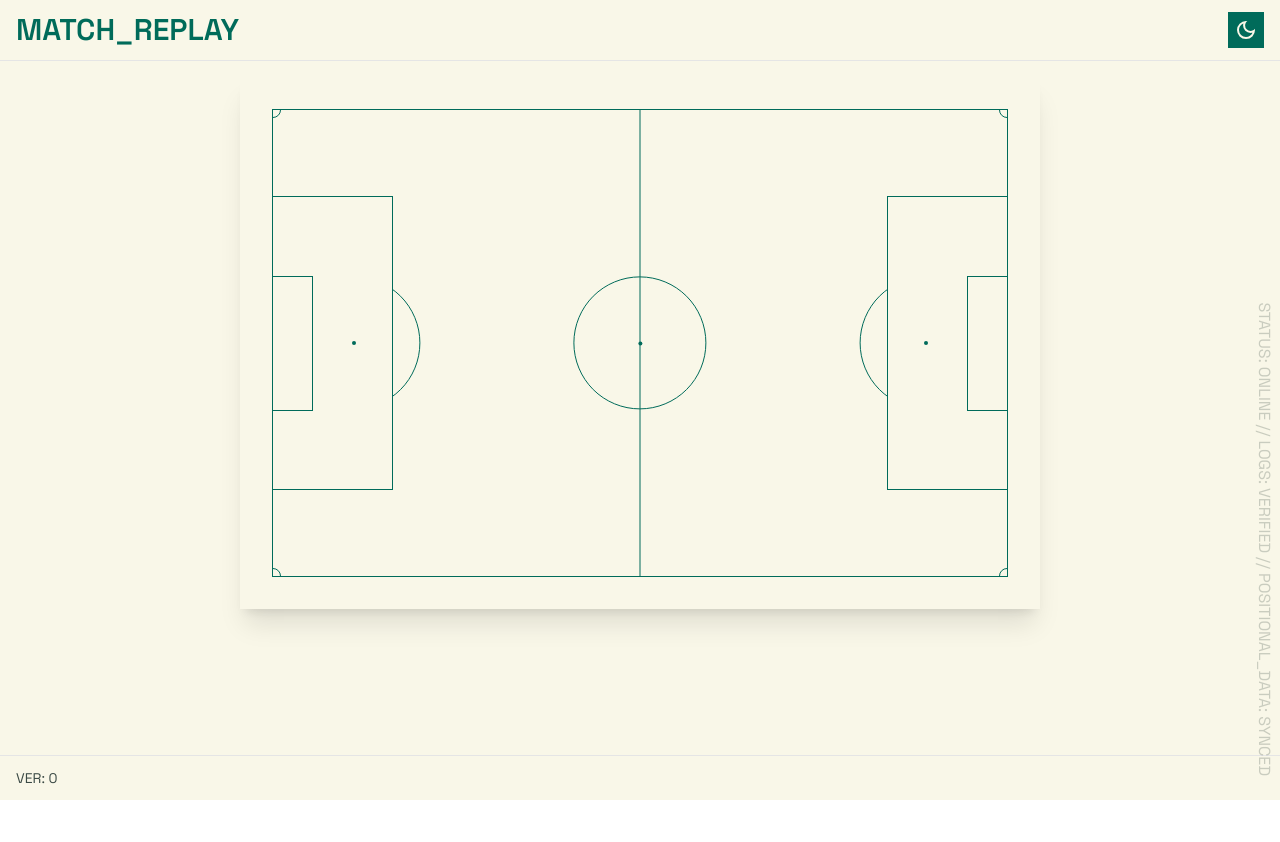
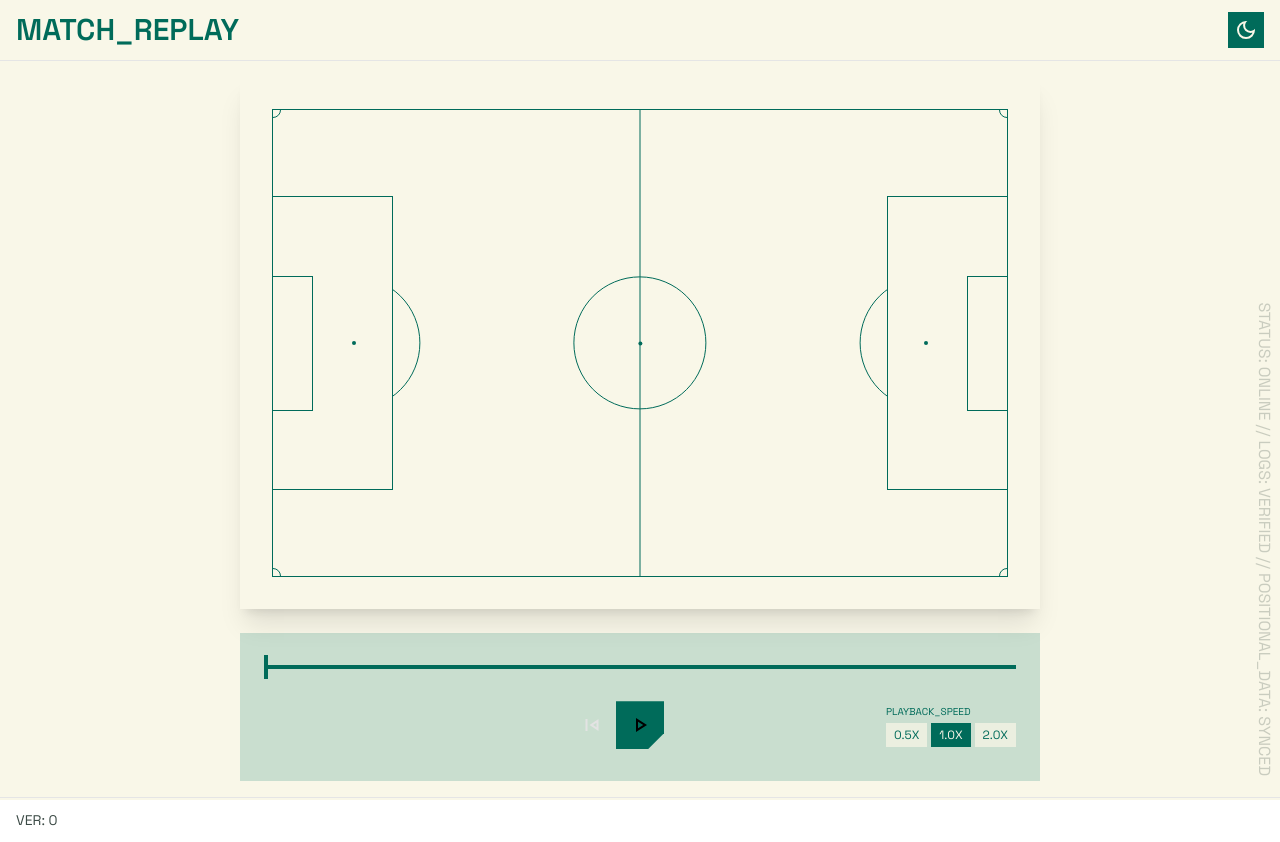
Before and after one commit to lpatino10/soccer-position-tracker, a SvelteKit app in the folder playback-site/: page /1 in a window 1280 px wide. Before the commit the page ends 800 px from the top, so only its background shows below. Built offline with nearby package versions, Linux system fonts and the light colour scheme; no server answers; the database is empty.

Commit message:
Add start of playback controls without hooking them up yet

```diff
--- /dev/null
+++ b/playback-site/src/lib/components/PlaybackControl.svelte
@@ -0,0 +1,97 @@
+<script lang="ts">
+  type PlaybackSpeed = 0.5 | 1 | 2;
+
+  // TODO: Move to context.
+  let playbackSpeed = $state<PlaybackSpeed>(1);
+  let isPlaying = $state<boolean>(false);
+
+  function onSpeedChange(event: Event) {
+    const target = event.target as HTMLInputElement;
+    playbackSpeed = Number(target.value) as PlaybackSpeed;
+  }
+</script>
+
+{#snippet playbackSpeedButton(speed: PlaybackSpeed, label: string)}
+  <label
+    for={`radio-${speed}`}
+    class="flex bg-neutral/70 text-primary has-checked:bg-primary has-checked:text-neutral px-2 py-1 cursor-pointer text-xs"
+  >
+    {label}
+    <input
+      type="radio"
+      name="playback-speed"
+      id={`radio-${speed}`}
+      value={speed}
+      checked={speed === playbackSpeed}
+      onchange={onSpeedChange}
+      class="appearance-none"
+    />
+  </label>
+{/snippet}
+
+<div class="flex flex-col bg-primary-600/40 gap-8 px-6 py-8 w-full">
+  <div class="relative bg-primary h-1 w-full">
+    <div class="absolute left-0 -top-2.5 bg-primary h-6 w-1 cursor-grab"></div>
+  </div>
+
+  <div class="grid grid-cols-[1fr_auto_1fr] items-center w-full">
+    <fieldset class="flex gap-3 col-2">
+      <button class="cursor-pointer" aria-label="Start from beginning">
+        <svg
+          xmlns="http://www.w3.org/2000/svg"
+          height="24px"
+          viewBox="0 -960 960 960"
+          width="24px"
+          fill="#e3e3e3"
+        >
+          <path
+            d="M220-240v-480h80v480h-80Zm520 0L380-480l360-240v480Zm-80-240Zm0 90v-180l-136 90 136 90Z"
+          />
+        </svg>
+      </button>
+      {#if isPlaying}
+        <button
+          class="bg-primary p-3 text-neutral cursor-pointer [clip-path:polygon(0_0,100%_0,100%_calc(100%-16px),calc(100%-16px)_100%,0_100%)]"
+          aria-label="Pause"
+        >
+          <svg
+            xmlns="http://www.w3.org/2000/svg"
+            height="24px"
+            viewBox="0 -960 960 960"
+            width="24px"
+          >
+            <path
+              d="M520-200v-560h240v560H520Zm-320 0v-560h240v560H200Zm400-80h80v-400h-80v400Zm-320 0h80v-400h-80v400Zm0-400v400-400Zm320 0v400-400Z"
+            />
+          </svg>
+        </button>
+      {:else}
+        <button
+          class="bg-primary p-3 text-neutral cursor-pointer [clip-path:polygon(0_0,100%_0,100%_calc(100%-16px),calc(100%-16px)_100%,0_100%)]"
+          aria-label="Play"
+        >
+          <svg
+            xmlns="http://www.w3.org/2000/svg"
+            height="24px"
+            viewBox="0 -960 960 960"
+            width="24px"
+          >
+            <path
+              d="M320-200v-560l440 280-440 280Zm80-280Zm0 134 210-134-210-134v268Z"
+            />
+          </svg>
+        </button>
+      {/if}
+      <div class="size-6"></div>
+    </fieldset>
+
+    <div class="flex flex-col gap-1 justify-self-end">
+      <p class="text-[10px] text-primary">PLAYBACK_SPEED</p>
+      <fieldset class="flex gap-1">
+        {@render playbackSpeedButton(0.5, "0.5X")}
+        {@render playbackSpeedButton(1, "1.0X")}
+        {@render playbackSpeedButton(2, "2.0X")}
+      </fieldset>
+    </div>
+  </div>
+</div>
--- a/playback-site/src/routes/[gameId]/+page.svelte
+++ b/playback-site/src/routes/[gameId]/+page.svelte
@@ -3,6 +3,7 @@
   import { doRectsOverlap, getRectWithBuffer } from "$lib/utils/rectangle.js";
   import Field from "$lib/components/Field.svelte";
   import MatchDetailInfo from "$lib/components/MatchDetailInfo.svelte";
+  import PlaybackControl from "$lib/components/PlaybackControl.svelte";
 
   const { data } = $props();
 
@@ -42,9 +43,9 @@
   });
 </script>
 
-<div class="flex justify-center size-full">
+<div class="flex flex-col gap-6 self-center w-full max-w-200">
   <section
-    class="relative flex h-fit justify-center p-8 shadow-xl dark:shadow-lg dark:shadow-neutral-900 w-full max-w-200"
+    class="relative flex h-fit justify-center p-8 shadow-xl dark:shadow-lg dark:shadow-neutral-900 w-full"
   >
     {#if data.game && data.field}
       <MatchDetailInfo
@@ -83,4 +84,5 @@
       {/await}
     </Field>
   </section>
+  <PlaybackControl />
 </div>
```
